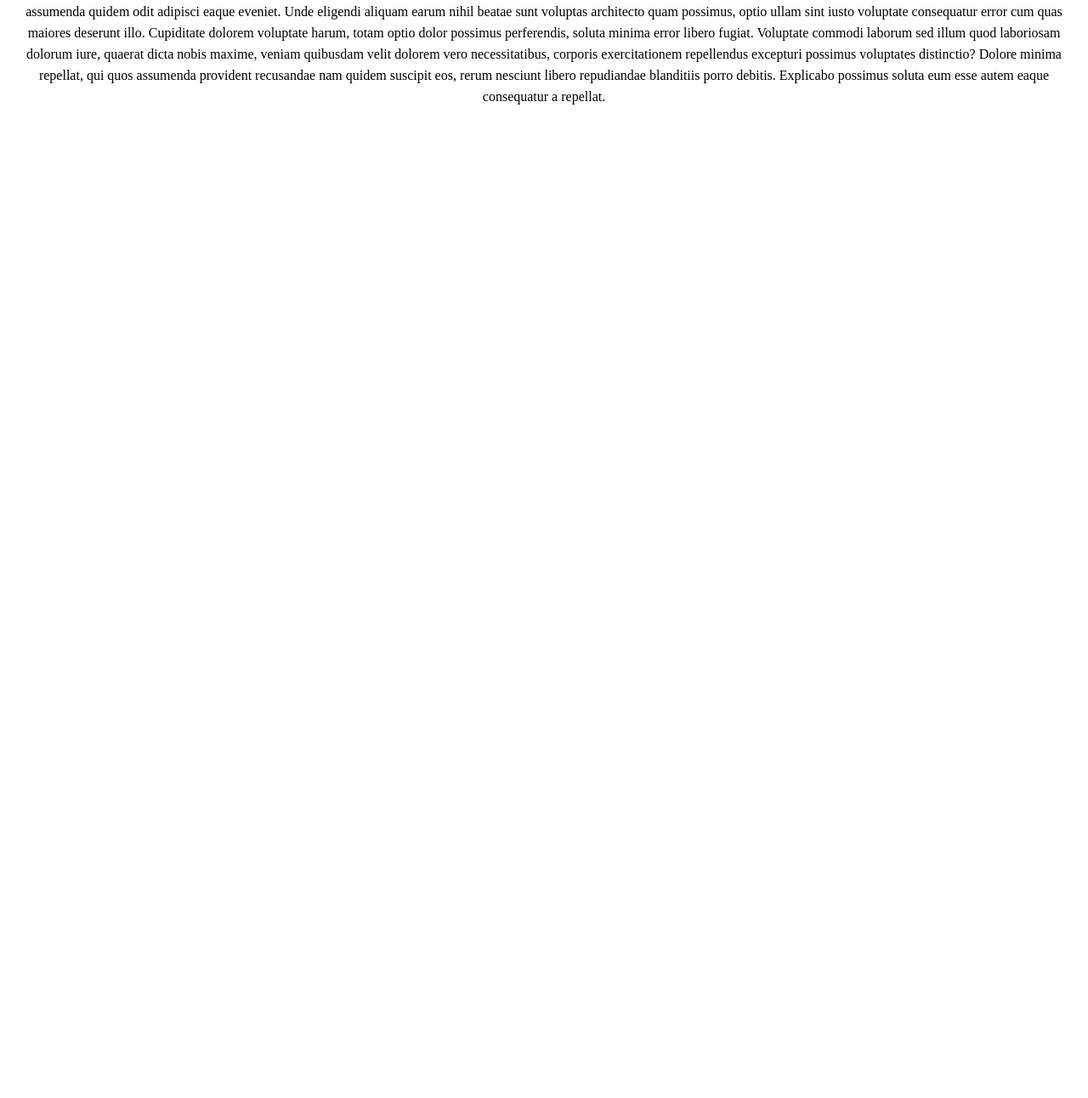
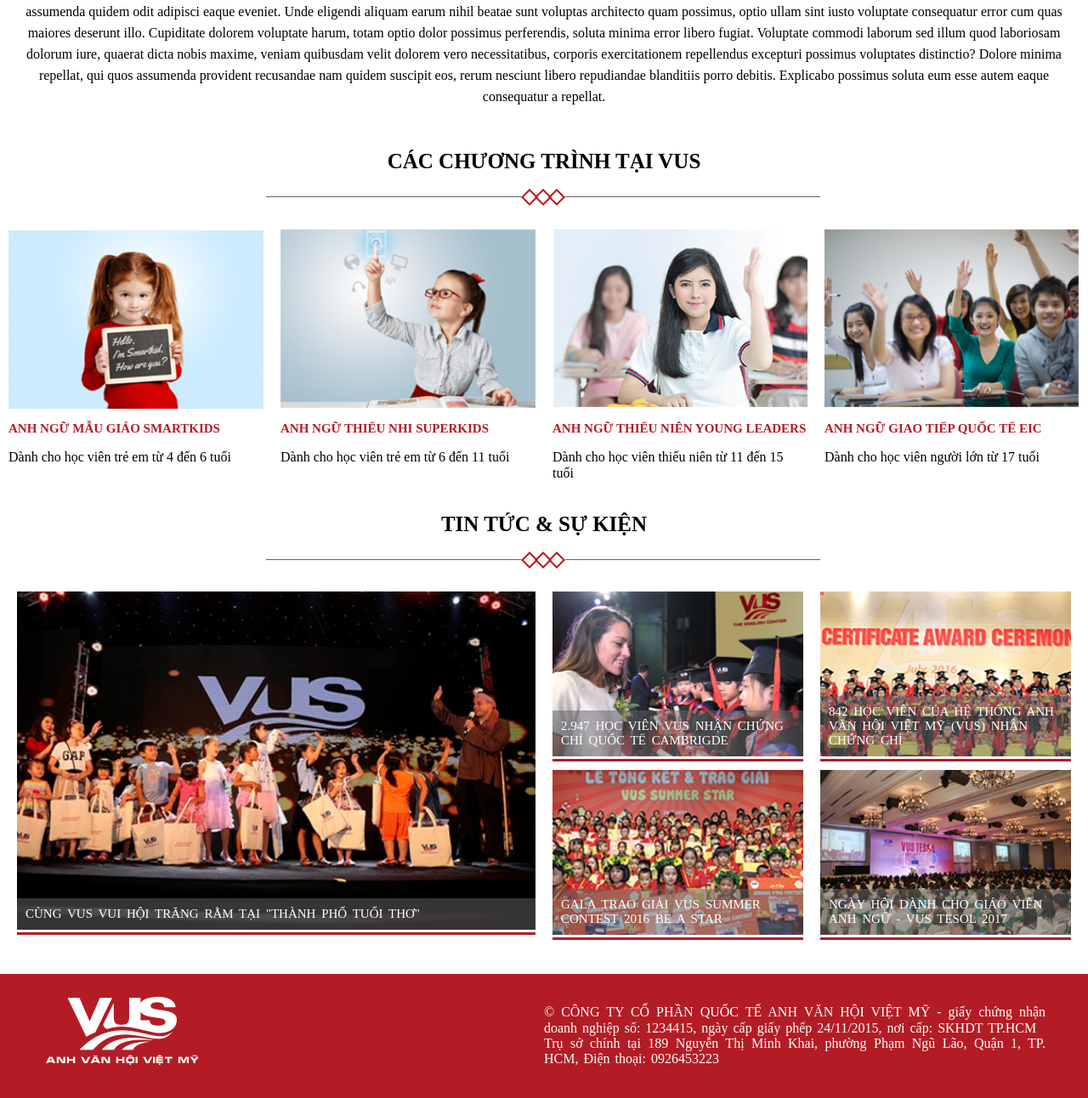
Before and after one commit to logai385/learn-VUS, a plain HTML site: page index.html in a window 1280 px wide. Shown: the part 1132-2424 px from the top of the page at 85% size. Before the commit the page ends 1274 px from the top, so only its background shows below. Drawn offline with nearby package versions, Linux system fonts and the light colour scheme.

Commit message:
finish project

```diff
--- a/css/styles.css
+++ b/css/styles.css
@@ -1,7 +1,9 @@
 /* GLOBAL */
+*{
+    box-sizing: border-box;
+}
 html, body{
     color:black;
-
     font-family: 'Times New Roman', Times, serif;
 }
 .clear{
@@ -13,6 +15,13 @@
     text-transform: uppercase;
     text-align: center;
     margin-bottom: 15px;
+}
+h3{
+    font-size: 15px;
+    text-transform: uppercase;
+    color: #B31C25;
+    margin-bottom:5px;
+
 }
 .line{
     background-image: url("../img/line.png");
@@ -69,8 +78,84 @@
 }
 
 /* INTRO */
+.intro{
+    margin-bottom: 50px;
+}
 .intro p{
     line-height: 25px;
     text-align: center;
     padding: 0 25px;
 }
+
+/* PROGRAMS */
+.programs__item{
+    float:left;
+    width: 25%;
+    padding: 0 10px;
+}
+.programs img{
+    width: 100%;
+    display: block;
+
+}
+/* NEWS */
+.news{
+
+    margin:0 10px 30px 10px;
+}
+.news__left, .news__right{
+    float: left;
+    width: 50%;
+
+
+}
+.news__item{
+    padding:0 0 3px;
+    position: relative;
+    border-bottom:3px solid #B31C25;
+    margin: 0 10px;
+}
+
+.news__right .news__content{
+    float: left;
+    width: 50%;
+    margin-bottom: 10px;
+}
+
+.news__content p{
+    position: absolute;
+    width: 100%;
+    bottom: 3px;
+    left: 0;
+    text-transform: uppercase;
+    color: white;
+    background-color: #63636386;
+    padding: 10px 10px;
+    margin: 0;
+
+    font-size: 15px;
+    word-spacing: 3px;
+}
+
+.news__content img{
+    width: 100%;
+    height: 100%;
+    object-fit: cover;
+    display: block;
+}
+/* FOOTER */
+.footer{
+    background-color: #B31C25;
+    padding: 20px 50px;
+    color: white;
+}
+
+.footer img{
+    float:left;
+}
+.footer p{
+    float: right;
+    text-align: justify;
+    width: 50%;
+    word-spacing: 2px;
+}
--- a/index.html
+++ b/index.html
@@ -74,11 +74,88 @@
             autem eaque consequatur a repellat.</p>
     </div>
     <!-- PROGRAMS -->
-    <div class="programs"></div>
+    <div class="programs">
+        <h2>các chương trình tại vus</h2>
+        <div class="line"></div>
+        <div class="programs__content">
+            <div class="programs__item">
+                <img src="./img/chuong_trinh_1.png" alt="chuong trình 1">
+                <h3>anh ngữ mẫu giáo smartkids</h3>
+                <p>Dành cho học viên trẻ em từ 4 đến 6 tuổi</p>
+            </div>
+            <div class="programs__item">
+                <img src="./img/chuong_trinh_2.png" alt="chuong trình 2">
+                <h3>anh ngữ thiếu nhi superkids</h3>
+                <p>Dành cho học viên trẻ em từ 6 đến 11 tuổi</p>
+            </div>
+            <div class="programs__item">
+                <img src="./img/chuong_trinh_3.png" alt="chuong trình 3">
+                <h3>anh ngữ thiếu niên young leaders</h3>
+                <p>Dành cho học viên thiếu niên từ 11 đến 15 tuổi</p>
+            </div>
+            <div class="programs__item">
+                <img src="./img/chuong_trinh_4.png" alt="chuong trình 4">
+                <h3>anh ngữ giao tiếp quốc tế eic</h3>
+                <p>Dành cho học viên người lớn từ 17 tuổi</p>
+            </div>
+            <div class="clear"></div>
+        </div>
+
+    </div>
     <!-- NEWS -->
-    <div class="news"></div>
+    <div class="news">
+        <h2>tin tức & sự kiện</h2>
+        <div class="line"></div>
+        <div class="news__left">
+            <div class="news__content">
+                <div class="news__item">
+                    <img src="./img/tin_tuc_1.jpg" alt="tin tuc 1">
+                    <p>cùng vus vui hội trăng rằm tại "thành phố tuổi thơ"</p>
+                </div>
+            </div>
+
+        </div>
+
+        <div class="news__right">
+            <div class="news__content">
+                <div class="news__item">
+                    <img src="./img/tin_tuc_2.jpg" alt="tin tuc 2">
+                    <p>2.947 học viên vus nhận chứng chỉ quốc tế cambrigde</p>
+                </div>
+            </div>
+            <div class="news__content">
+                <div class="news__item">
+                    <img src="./img/tin_tuc_3.jpg" alt="tin tuc 3">
+                    <p>842 học viên của hệ thống anh văn hội việt mỹ (vus) nhận chứng chỉ</p>
+                </div>
+            </div>
+            <div class="news__content">
+                <div class="news__item">
+                    <img src="./img/tin_tuc_4.jpg" alt="tin tuc 4">
+                    <p>gala trao giải vus summer contest 2016 be a star</p>
+                </div>
+            </div>
+            <div class="news__content">
+                <div class="news__item">
+                    <img src="./img/tin_tuc_5.jpg" alt="tin tuc 4">
+                    <p>ngày hội dành cho giáo viên anh ngữ - vus tesol 2017</p>
+                </div>
+            </div>
+        </div>
+        <div class="clear"></div>
+    </div>
     <!-- FOOTER -->
-    <div class="footer"></div>
+    <div class="footer">
+        <img src="./img/logo_footer.png" alt="footer">
+        <p>
+            &copy; CÔNG TY CỔ PHẦN QUỐC TẾ ANH VĂN HỘI VIỆT MỸ - giấy chứng nhận doanh nghiệp số: 1234415, ngày cấp
+            giấy
+            phếp 24/11/2015, nơi cấp: SKHDT TP.HCM <br> Trụ sở chính tại 189 Nguyễn Thị Minh Khai, phường Phạm Ngũ
+            Lão,
+            Quận 1, TP. HCM, Điện thoại: 0926453223
+        </p>
+        <div class="clear"></div>
+    </div>
 
 
 
```
